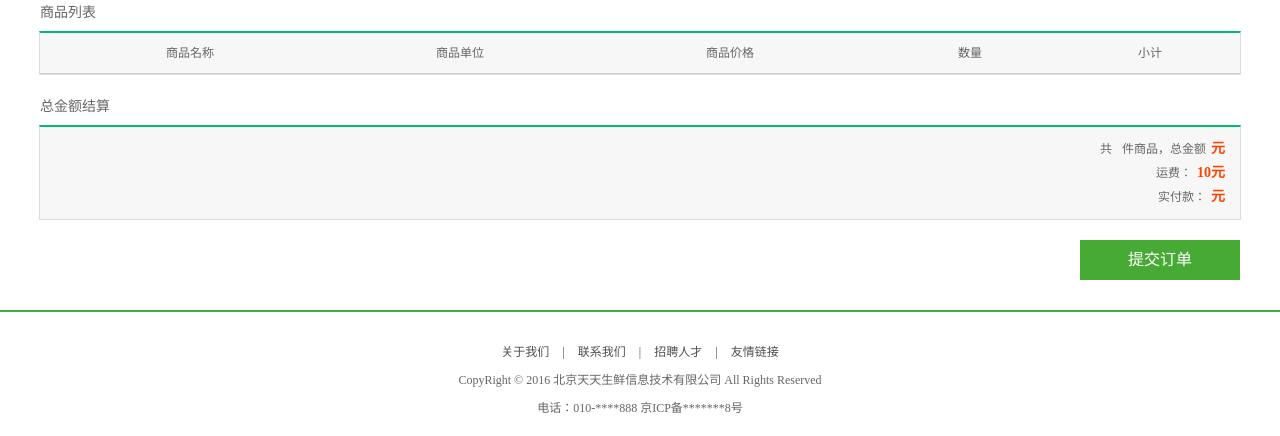
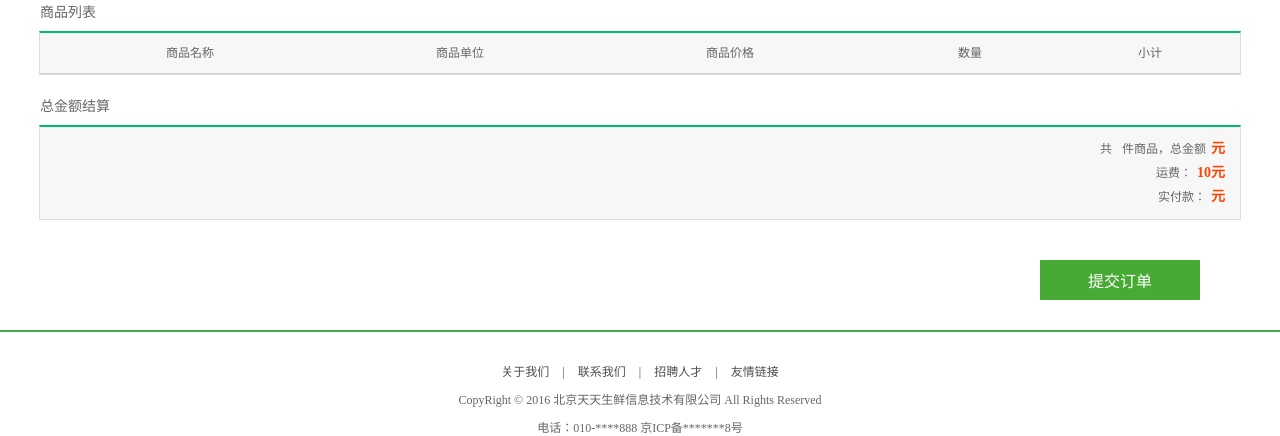
Before and after one commit to Savorld/newOrigin, a Django app: template fruitEveryday/templates/foods/placeOrder.html in a window 1280 px wide. Shown: the part 435-871 px from the top of the page. Before the commit the page ends 848 px from the top, so only its background shows below. Run offline with Django 3.2, Linux system fonts and the light colour scheme; the template is opened without the code that fills it, so the values that code supplies are empty; parts of the project's set-up code (start-up, migrations or seed data) failed here and were passed over.

Commit message:
添加提交订单样式

```diff
--- a/fruitEveryday/static/foods/js/subCss.js
+++ b/fruitEveryday/static/foods/js/subCss.js
@@ -12,4 +12,18 @@
  'font-family':'Microsoft Yahei',
  'cursor':'pointer'
 });
+
+    $('#suborder').css({
+ 'color':'#fff',
+ 'width':'160px',
+ 'height':'40px',
+ 'font-family':'Microsoft Yahei',
+ 'font-size':'16px',
+ 'backgroundColor':'#47aa34',
+ 'cursor':'pointer',
+ 'border':0,
+ 'float':'right',
+ 'marginTop':'20px',
+ 'marginRight':'40px'
+})
 });
--- a/fruitEveryday/templates/foods/placeOrder.html
+++ b/fruitEveryday/templates/foods/placeOrder.html
@@ -1,7 +1,7 @@
 {% extends "foods/userCenterBase.html" %}
 <!-- {% load staticfiles %} -->
 {%block contentUser%}
-
+	<script type="text/javascript" src="/static/foods/js/subCss.js"></script>
 
 	<h3 class="common_title">确认收货地址</h3>
 
@@ -63,7 +63,7 @@
 	</div>
 
 	<div class="order_submit clearfix">
-		<a href="javascript:;" id="order_btn">提交订单</a>
+		<input id="suborder" type="submit" value="提交订单"></a>
 	</div>
 
 	<script type="text/javascript">
```
